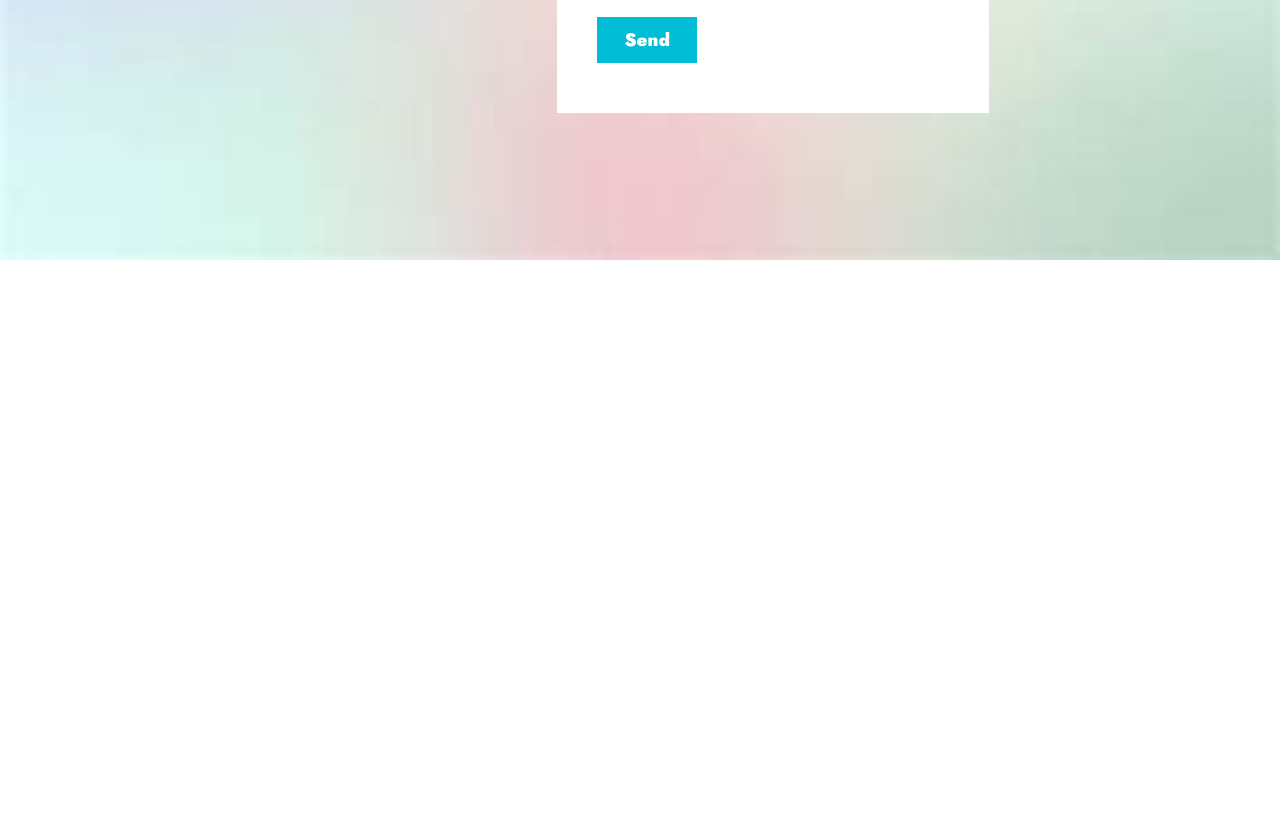
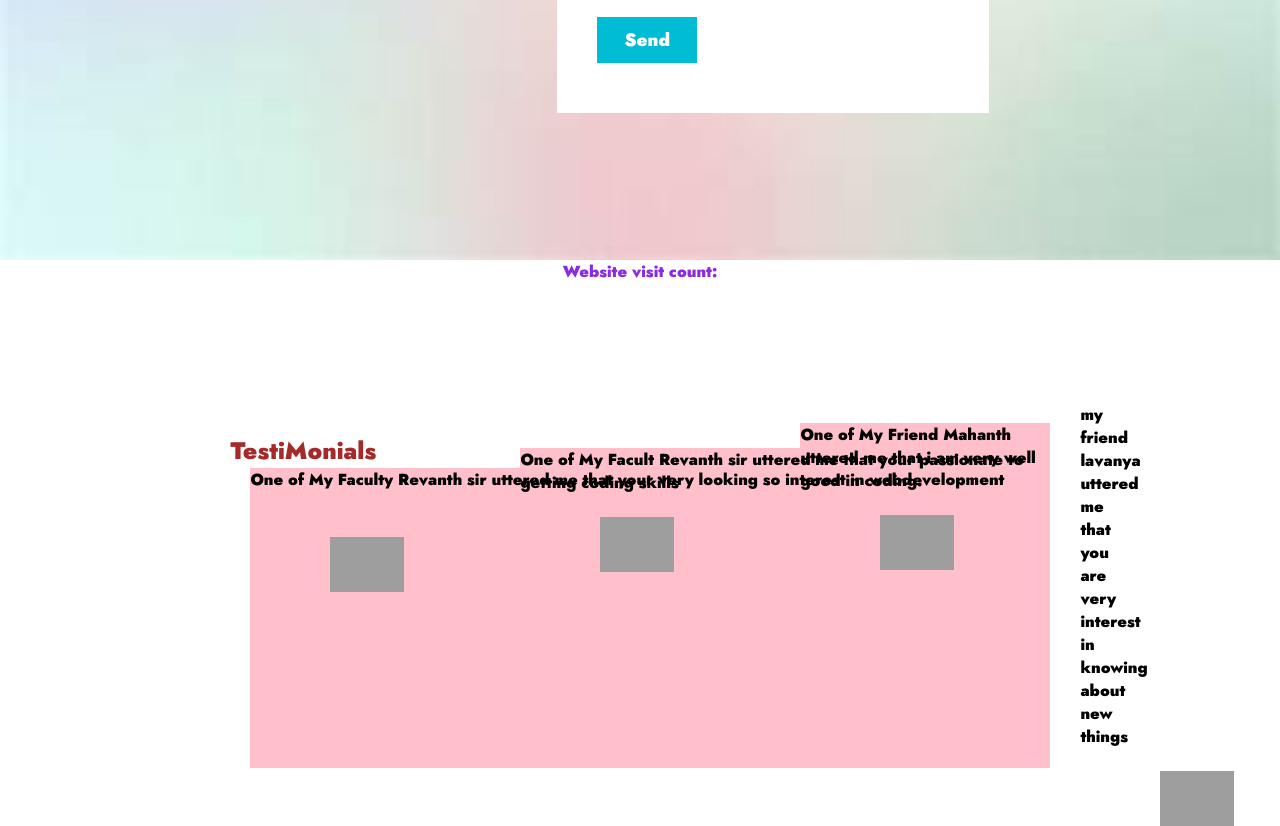
Before and after one commit to Gayatri-Routhu/test-4, a plain HTML site: page index.html in a window 1280 px wide. Shown: the part 4941-5767 px from the top of the page. Before the commit the page ends 5201 px from the top, so only its background shows below. Drawn offline with nearby package versions, Linux system fonts and the light colour scheme; grey boxes are pictures that could not be loaded; a script that the page names is missing.

Commit message:
Update index.html

```diff
--- a/index.html
+++ b/index.html
@@ -279,6 +279,29 @@
 
             </div>
             </section>
+    <center><div style="color:blueviolet",style="font-family:Arial">Website visit count:</div></center>
+            <center><div class="website-counter"></div>
+            <script defer src="index.js"></script>
+            <link rel="stylesheet" href="styles.css" />
+          </center>
+
+
+          <section id="testmonials" class="test" style="margin-top:50px;">
+            <h1 class="hh" style="color:brown">TestiMonials</h1>
+            <div class="box" style="margin-left: 20px;background-color:pink;color:black;height: 300px;">
+                <p class="testt">One of My Faculty Revanth sir uttered me that your very looking so interest in webdevelopment<br><br><br> <img src="https://icon-library.com/images/faculty-icon/faculty-icon-8.jpg" height="55px" style="margin-left: 80px ;"></p>
+
+            </div>
+            <div class="box" style="margin-left: 290px;margin-top: -320px;background-color: pink;color:black;height: 300px;">
+                <p class="testt">One of My Facult Revanth sir uttered me that your passionate to getting coding skills <br><br> <img src="https://icon-library.com/images/faculty-icon/faculty-icon-8.jpg" height="55px" style="margin-left: 80px ;"></p>
+            </div>
+            <div class="box" style="margin-left: 570px;margin-top:-325px;margin-bottom:-320px;background-color: pink;color:black;height: 300px;">
+                <p class="testt">One of My Friend Mahanth uttered me  that i am very well good in coding.<br><br><img src="https://icon-library.com/images/faculty-icon/faculty-icon-8.jpg" height="55px" style="margin-left: 80px ;"></p>
+            </div>
+            <div class="box" style="margin-left: 850px;background-color: pink;margin-top:-200px;color:black;height: 300px;" >
+                <p class="testt">my friend lavanya uttered me that you are very interest in knowing about new things<br><br><img src="https://icon-library.com/images/faculty-icon/faculty-icon-8.jpg" height="55px" style="margin-left: 80px ;"></p>
+            </div>
+        </section>
 
         <script type="text/javascript" src="js/script.js"></script>
 
```
